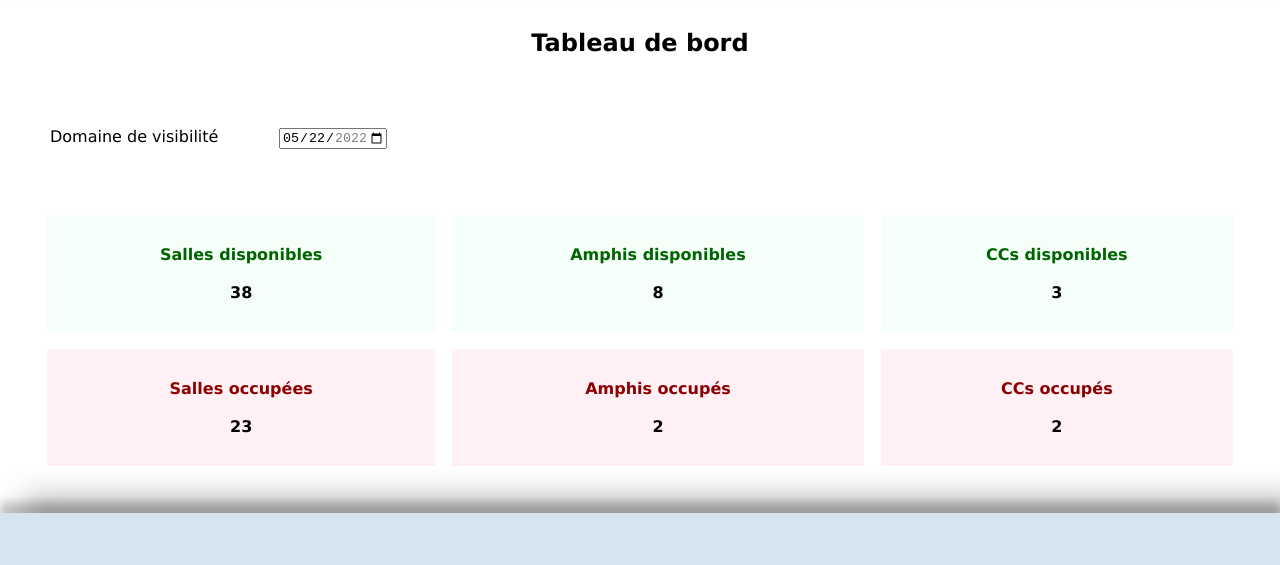
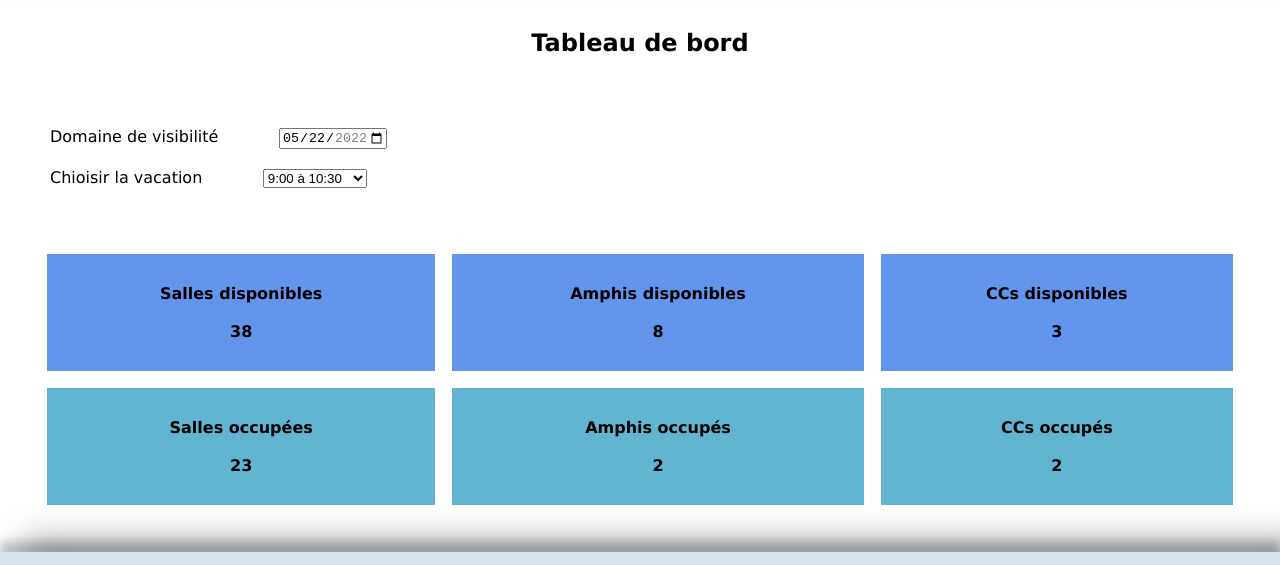
Before and after one commit to Guizoul/CRM-App, a website with bundled scripts: page public/admin.html in a window 1280 px wide. Shown: the part 166-731 px from the top of the page. Built offline with nearby package versions, Linux system fonts and the light colour scheme; no server answers; files whose address does not match are found by name.

Commit message:
Update admin.html

```diff
--- a/public/admin.html
+++ b/public/admin.html
@@ -3,6 +3,8 @@
   <head>
     <meta charset="UTF-8" />
     <script src="https://use.fontawesome.com/3903c9d7fd.js"></script>
+    <link rel="stylesheet" href="//use.fontawesome.com/releases/v5.0.7/css/all.css">
+
     <link
       href="https://cdnjs.cloudflare.com/ajax/libs/font-awesome/5.10.2/css/all.css"
       rel="stylesheet"
@@ -13,29 +15,32 @@
   <header class="header"></header>
   <body>
     <div class="navs"></div>
+
+    <script type="module" src="./script/admin.js"></script>
  <style>
-        table,
-        th,
-        td {
+
+   table, th, td {
     border: 1px solid white;
 
     padding: 30px;
+
   }
   table {
    border-spacing: 15px;
    }
 
   tr:nth-child(even) {
-          background-color: #fff0f5;
+  background-color:#62b5d1;
+
   }
   tr:nth-child(odd) {
-          background-color: #f5fffa;
+    background-color:#6495ED;
+
   }
 
   body {
   color: white;
-          font-family: Verdana;
-        }
+  font-family:Verdana;}
   h2 {
    margin: auto;
     width: 60%;
@@ -45,72 +50,52 @@
     }
     .text1 {
         color: black;
-          padding: 50px;
-          font-family: Verdana;
+        padding:50px;
+        font-family:Verdana;
         text-align: center;
      }
+
   </style>
+
+
 
   <h2>Tableau de bord</h2>
     <form action="/action_page.php">
-        <label for="cars">
-          <span class="text1">Domaine de visibilité</span>:</label
-        >
-        <input
-          type="date"
-          id="start"
-          name="trip-start"
+    <label for="cars">  <span class="text1">Domaine de visibilité</span>:</label>
+    <input type="date" id="start" name="trip-start"
        value="2022-05-22"
-          min="2022-05-22"
-          max="2022-12-31"
-        />
-        <br /><br />
+       min="2022-05-22" max="2022-12-31">
+    <br><br>
+
   </form>
-      <table style="width: 100%">
+  <form action="/action_page.php">
+  <label for="cars"><span class="text1">Chioisir la vacation</span>:</label>
+  <select name="cars" id="cars">
+    <option value="volvo"> 9:00 à 10:30</option>
+    <option value="saab">11:00 à 12:30</option>
+    <option value="opel">14:00 à 15:30</option>
+    <option value="audi">16:00 à 17:30</option>
+  </select>
+</form>
+
+  <table style="width:100%">
+
     <tr>
-          <th>
-            <span style="color: #006400">Salles disponibles </span><br />
-            <br />
-            <span style="color: black">38</span>
-          </th>
-          <th>
-            <span style="color: #006400">Amphis disponibles</span> <br />
-            <br />
-            <span style="color: black">8</span>
-          </th>
-          <th>
-            <span style="color: #006400">CCs disponibles</span><br /><br />
-            <span style="color: black">3</span>
-          </th>
+      <th> <span style="color:#000000">Salles disponibles </span><br> <br> <span style="color:black">38</span> </th>
+      <th> <span style="color:#000000">Amphis disponibles</span> <br> <br> <span style="color:black">8</span></th>
+      <th><span style="color:#000000">CCs disponibles</span><br><br>  <span style="color:black">3</span></th>
     </tr>
 
+
     <tr>
-          <th>
-            <span style="color: #8b0000">Salles occupées</span> <br />
-            <br />
-            <span style="color: black">23</span>
-          </th>
-          <th>
-            <span style="color: #8b0000">Amphis occupés</span> <br />
-            <br />
-            <span style="color: black">2</span>
-          </th>
-          <th>
-            <span style="color: #8b0000">CCs occupés</span> <br />
-            <br />
-            <span style="color: black">2</span>
-          </th>
+      <th><span style="color:#000000">Salles occupées</span> <br> <br> <span style="color:black">23</span></th>
+      <th><span style="color:#000000">Amphis occupés</span> <br> <br> <span style="color:black">2</span></th>
+      <th><span style="color:#000000">CCs occupés</span> <br> <br> <span style="color:black">2</span> </th>
     </tr>
+    <i class="fa-solid fa-triangle-exclamation"></i>
+
   </table>
-
-      <script
-        src="http://ajax.googleapis.com/ajax/libs/jquery/1.7.1/jquery.min.js"
-        type="text/javascript"
-      ></script>
-      <script type="module" src="./script/admin.js"></script>
-      <script src="../public/script/navBar.js"></script>
-      <script src="../node_modules/socket.io/client-dist/socket.io.js"></script>
+  <footer class="footer"></footer>
 </body>
-    <footer class="footer"></footer>
 </head>
 </html>
```
Lines whose indentation alone changed are shown as unchanged.
